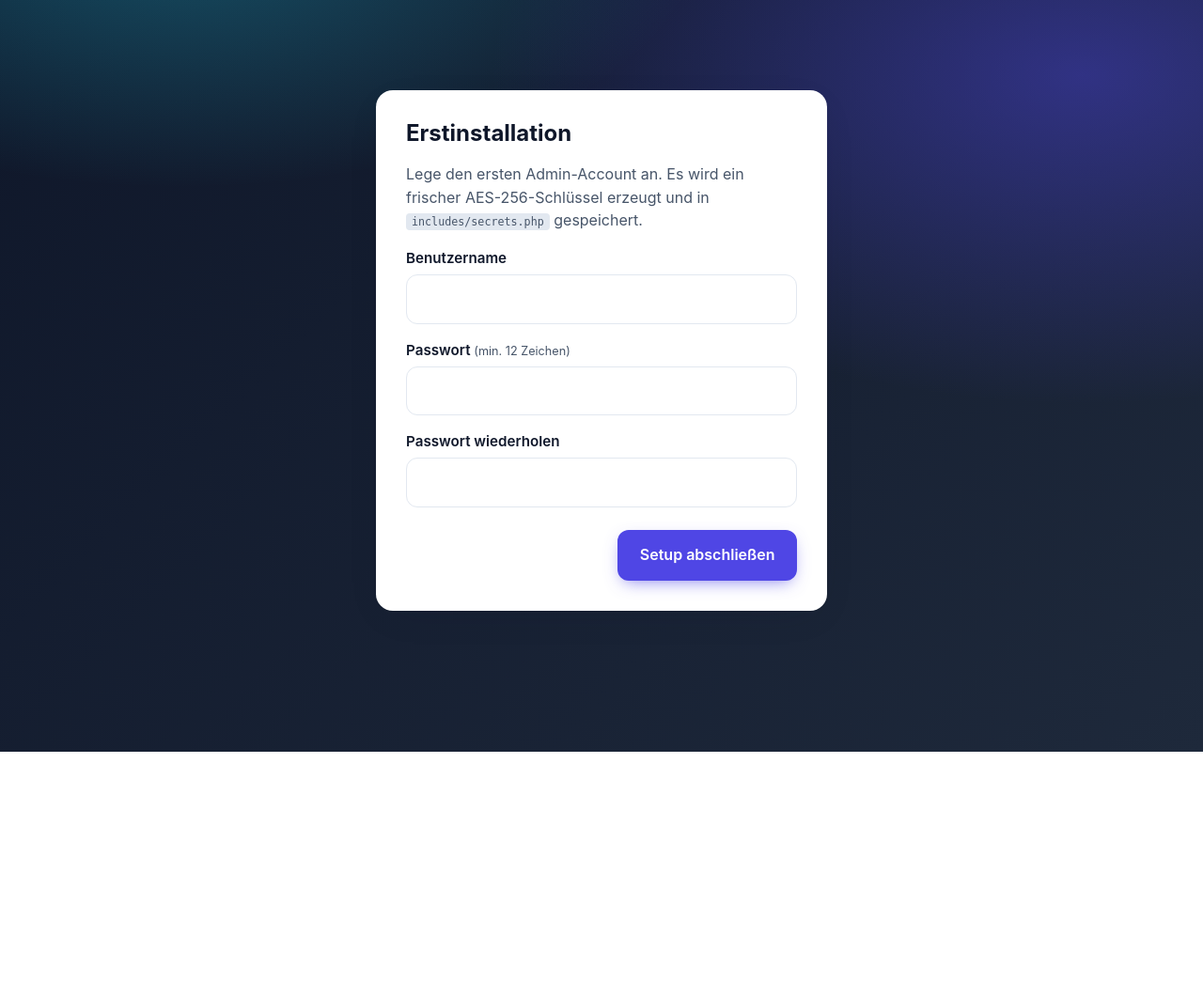
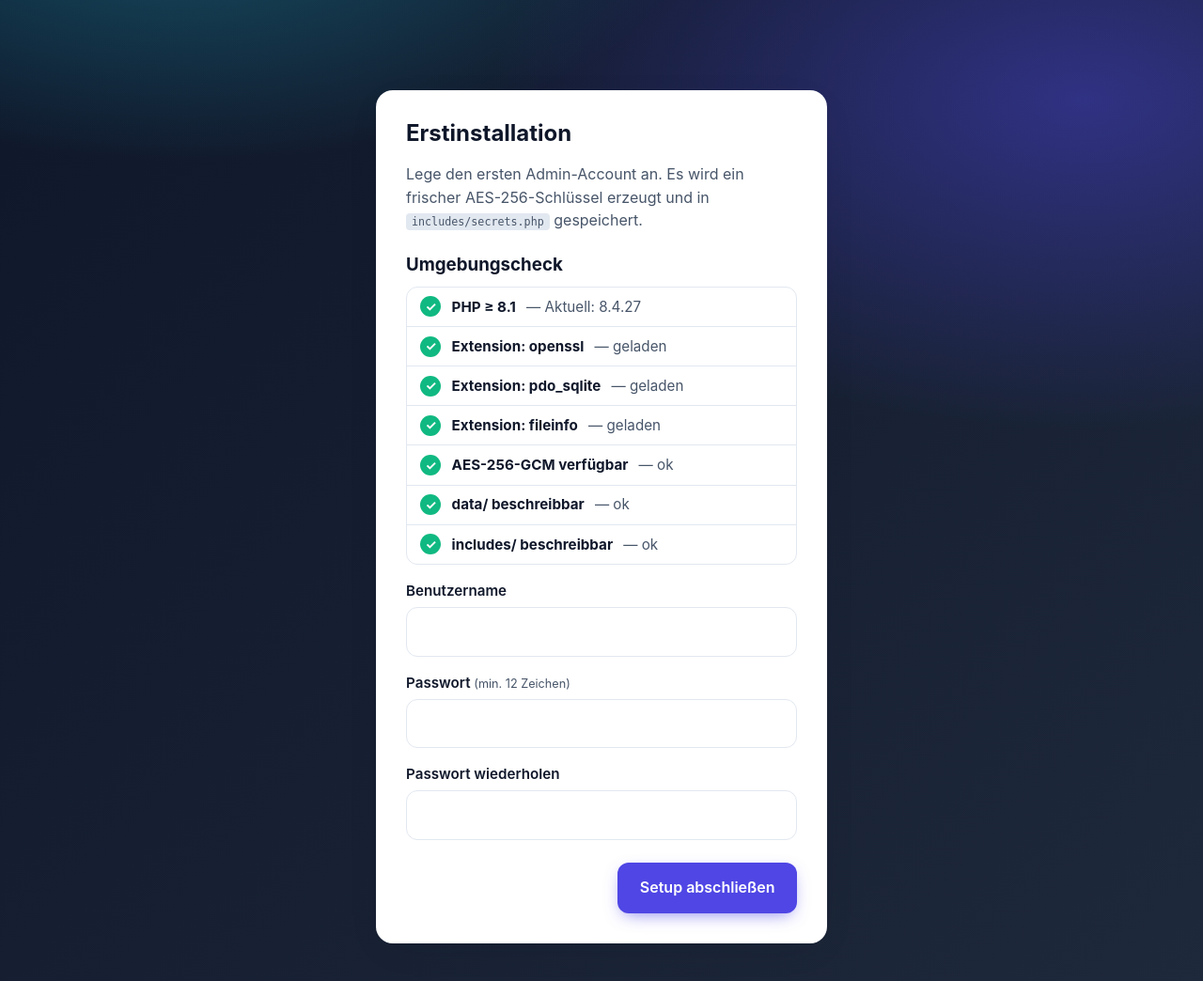
Before and after one commit to jannes-runge/fast-application, a PHP site: page /install.php in a window 1280 px wide. Shown: the top 1044 px of the page at 94% size. Before the commit the page ends 800 px from the top, so only its background shows below. Run offline with PHP 8.4, Linux system fonts and the light colour scheme.

Commit message:
Fix 500: ungültige <Directory>-Direktive aus .htaccess entfernt + Error-Diagnose
- Root-.htaccess: <Directory "data"> raus (in .htaccess nicht erlaubt → 500 auf Apache)
- php_flag engine off in data/.htaccess verschoben und in IfModule gekapselt
- Apache 2.2 Fallback (Order deny,allow) ergänzt
- bootstrap.php: globaler Exception-/Error-/Shutdown-Handler,
  schreibt nach data/app-error.log und zeigt Fehlerseite mit Referenz-ID
- install.php: Umgebungscheck (PHP-Version, Extensions, AES-GCM, Schreibrechte)
  blockt Submit, solange etwas rot ist

https://claude.ai/code/session_013VZwDVWcccEG1Nk9GNSKC2

```diff
--- a/assets/style.css
+++ b/assets/style.css
@@ -190,3 +190,11 @@ code{background:#e2e8f0;padding:2px 6px;border-radius:4px;font-size:.9em}
 .btn:focus-visible,.field input:focus-visible,.field select:focus-visible,.field textarea:focus-visible{
   outline:3px solid color-mix(in srgb, var(--c-accent) 80%, transparent);outline-offset:2px;
 }
+
+/* Diagnose-Liste (install.php) */
+.diag{list-style:none;padding:0;margin:.4rem 0 1rem;border:1px solid #e2e8f0;border-radius:12px;overflow:hidden}
+.diag li{display:flex;align-items:center;gap:.7rem;padding:.55rem .9rem;border-bottom:1px solid #e2e8f0;font-size:.95rem}
+.diag li:last-child{border-bottom:none}
+.diag .diag-ico{display:inline-grid;place-items:center;width:22px;height:22px;border-radius:50%;font-weight:700;color:#fff;font-size:.85rem}
+.diag .ok .diag-ico{background:var(--c-success)}
+.diag .bad .diag-ico{background:var(--c-danger)}
--- a/includes/bootstrap.php
+++ b/includes/bootstrap.php
@@ -11,9 +11,47 @@ define('DATA_PATH', BASE_PATH . '/data');
 define('UPLOAD_PATH', DATA_PATH . '/uploads');
 define('INCLUDES_PATH', __DIR__);
 
-if (!is_dir(DATA_PATH)) {
-    @mkdir(DATA_PATH, 0770, true);
+// ---------- Globales Error-Handling ----------
+error_reporting(E_ALL);
+ini_set('display_errors', '0');
+ini_set('log_errors', '1');
+if (!is_dir(DATA_PATH)) { @mkdir(DATA_PATH, 0770, true); }
+ini_set('error_log', DATA_PATH . '/app-error.log');
+
+function _app_error_page(string $ref): void {
+    if (!headers_sent()) {
+        http_response_code(500);
+        header('Content-Type: text/html; charset=utf-8');
+    }
+    echo '<!doctype html><meta charset="utf-8"><title>Fehler</title>';
+    echo '<body style="font-family:system-ui;padding:2rem;max-width:40rem;margin:auto;color:#0f172a">';
+    echo '<h1>Es ist ein Fehler aufgetreten</h1>';
+    echo '<p>Bitte versuche es in wenigen Minuten erneut.</p>';
+    echo '<p style="color:#64748b;font-size:.9rem">Referenz: <code>' . htmlspecialchars($ref) . '</code><br>';
+    echo 'Details stehen in <code>data/app-error.log</code>.</p>';
+    echo '</body>';
 }
+
+set_exception_handler(function (Throwable $e): void {
+    $ref = substr(bin2hex(random_bytes(4)), 0, 8);
+    error_log("[$ref] Uncaught " . get_class($e) . ': ' . $e->getMessage() . ' @ ' . $e->getFile() . ':' . $e->getLine() . "\n" . $e->getTraceAsString());
+    _app_error_page($ref);
+});
+
+set_error_handler(function (int $severity, string $message, string $file, int $line): bool {
+    if (!(error_reporting() & $severity)) return false;
+    throw new ErrorException($message, 0, $severity, $file, $line);
+});
+
+register_shutdown_function(function (): void {
+    $e = error_get_last();
+    if ($e && in_array($e['type'], [E_ERROR, E_PARSE, E_CORE_ERROR, E_COMPILE_ERROR], true)) {
+        $ref = substr(bin2hex(random_bytes(4)), 0, 8);
+        error_log("[$ref] Fatal: {$e['message']} @ {$e['file']}:{$e['line']}");
+        _app_error_page($ref);
+    }
+});
+
 if (!is_dir(UPLOAD_PATH)) {
     @mkdir(UPLOAD_PATH, 0770, true);
 }
--- a/install.php
+++ b/install.php
@@ -15,6 +15,27 @@ require __DIR__ . '/includes/bootstrap.php';
 $lockFile = BASE_PATH . '/.install-lock';
 $secretsFile = INCLUDES_PATH . '/secrets.php';
 $alreadyDone = file_exists($lockFile) && file_exists($secretsFile);
+
+// ---------- Umgebungs-Diagnose ----------
+$diag = [];
+$phpOK   = version_compare(PHP_VERSION, '8.1.0', '>=');
+$extOpenssl = extension_loaded('openssl');
+$extPdoSqlite = extension_loaded('pdo_sqlite');
+$extFileinfo = extension_loaded('fileinfo');
+$gcmOK = $extOpenssl && in_array('aes-256-gcm', array_map('strtolower', openssl_get_cipher_methods()), true);
+$dataWritable = is_writable(DATA_PATH);
+$incWritable = is_writable(INCLUDES_PATH);
+
+$diag = [
+    ['PHP ≥ 8.1',                    $phpOK,        'Aktuell: ' . PHP_VERSION],
+    ['Extension: openssl',           $extOpenssl,   $extOpenssl ? 'geladen' : 'fehlt'],
+    ['Extension: pdo_sqlite',        $extPdoSqlite, $extPdoSqlite ? 'geladen' : 'fehlt'],
+    ['Extension: fileinfo',          $extFileinfo,  $extFileinfo ? 'geladen' : 'fehlt'],
+    ['AES-256-GCM verfügbar',        $gcmOK,        $gcmOK ? 'ok' : 'nicht unterstützt'],
+    ['data/ beschreibbar',           $dataWritable, $dataWritable ? 'ok' : DATA_PATH . ' nicht schreibbar'],
+    ['includes/ beschreibbar',       $incWritable,  $incWritable ? 'ok' : INCLUDES_PATH . ' nicht schreibbar'],
+];
+$envOK = !in_array(false, array_column($diag, 1), true);
 
 $errors = [];
 $done = false;
@@ -101,10 +122,25 @@ if ($_SERVER['REQUEST_METHOD'] === 'POST' && !$alreadyDone) {
     <?php else: ?>
       <p class="muted">Lege den ersten Admin-Account an. Es wird ein frischer AES-256-Schlüssel erzeugt und in
       <code>includes/secrets.php</code> gespeichert.</p>
+
+      <h3 style="margin-top:1.5rem">Umgebungscheck</h3>
+      <ul class="diag">
+        <?php foreach ($diag as [$label, $ok, $detail]): ?>
+          <li class="<?= $ok ? 'ok' : 'bad' ?>">
+            <span class="diag-ico"><?= $ok ? '✓' : '✗' ?></span>
+            <strong><?= e($label) ?></strong>
+            <span class="muted"> — <?= e($detail) ?></span>
+          </li>
+        <?php endforeach ?>
+      </ul>
+      <?php if (!$envOK): ?>
+        <div class="alert">Bitte zunächst die oben markierten Probleme beheben. Setup kann erst abgeschlossen werden, wenn alles grün ist.</div>
+      <?php endif ?>
+
       <?php if ($errors): ?>
         <div class="alert"><ul><?php foreach ($errors as $er): ?><li><?= e($er) ?></li><?php endforeach ?></ul></div>
       <?php endif ?>
-      <form method="post" autocomplete="off">
+      <form method="post" autocomplete="off" <?= $envOK ? '' : 'style="opacity:.5;pointer-events:none"' ?>>
         <label class="field"><span>Benutzername</span>
           <input type="text" name="username" required pattern="[A-Za-z0-9._\-]{3,32}" value="<?= e($_POST['username'] ?? '') ?>">
         </label>
```
Also changed, not shown: .htaccess, data/.htaccess, includes/.htaccess.
